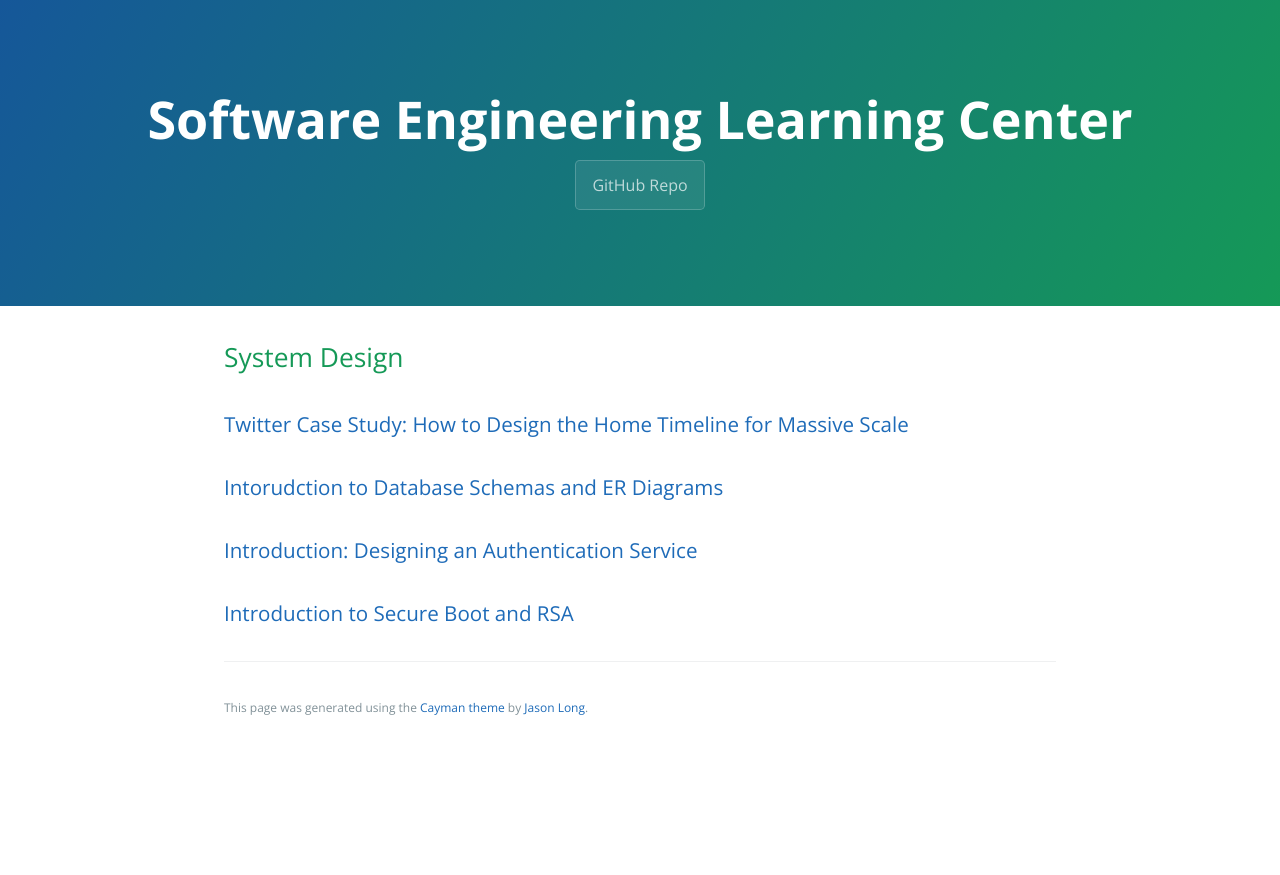
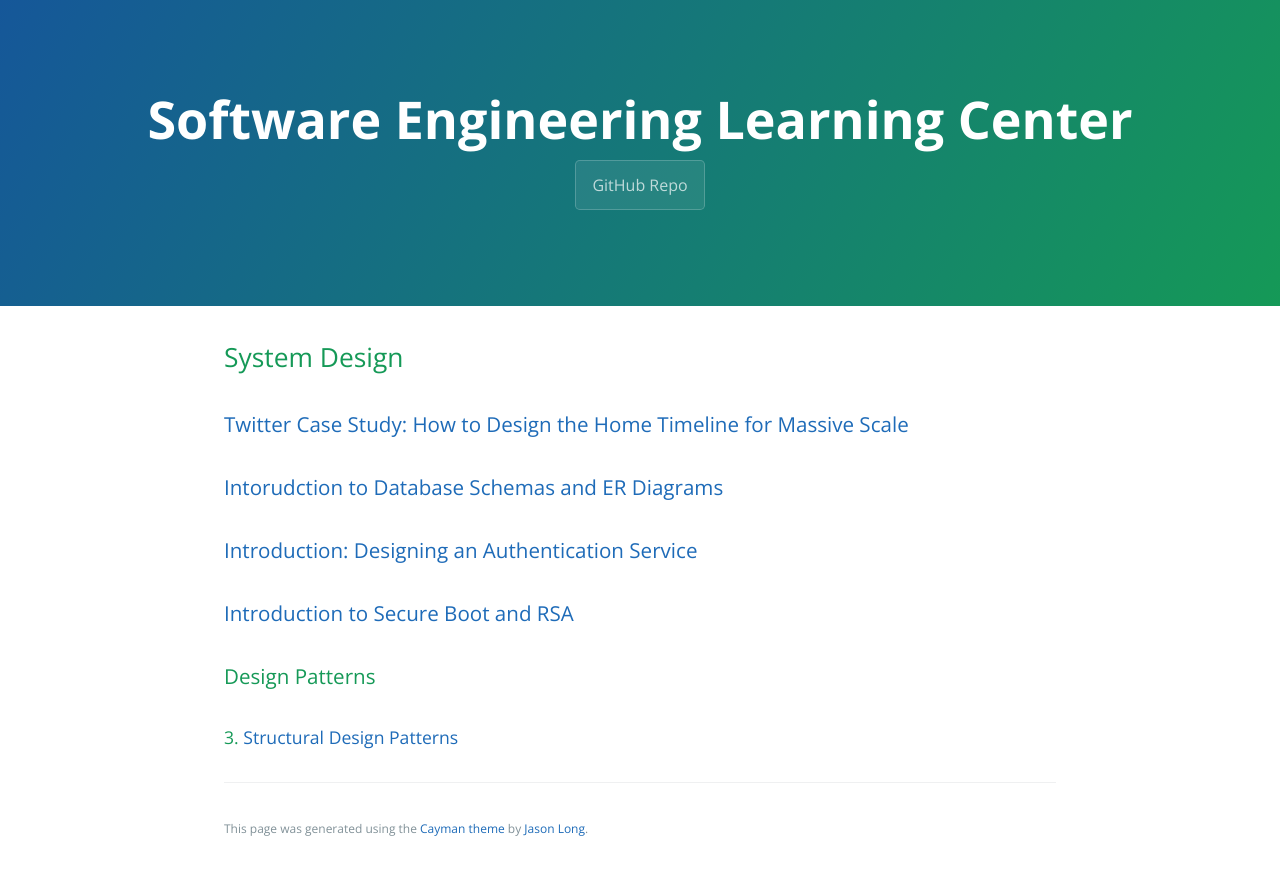
Before and after one commit to learning-software-engineering/learning-software-engineering.github.io, a Jekyll site: the page built from Topics/System_Design.md, in a window 1280 px wide. Shown: the top 875 px of the page. Built offline with Jekyll 4.4.1, drawn with Linux system fonts in a browser that asks for light colours; our own code applies the rules of GitHub Pages for plain Markdown files.

Commit message:
Update System_Design.md
Modified Systems_Design.md  in the topics folder so that we can click on Structural Design Pattern to go to my page where I wrote about structural design patterns  markdown file.

```diff
--- a/Topics/System_Design.md
+++ b/Topics/System_Design.md
@@ -7,3 +7,6 @@
 ### [Introduction: Designing an Authentication Service](./System_Design/Authentication_Service_Design.md)
 
 ### [Introduction to Secure Boot and RSA](./System_Design/Security/Secure_Boot_RSA.md)
+
+### Design Patterns
+####  3. [Structural Design Patterns](./System_Design/DesignPatterns/Structural_Design_Patterns.md)
```
